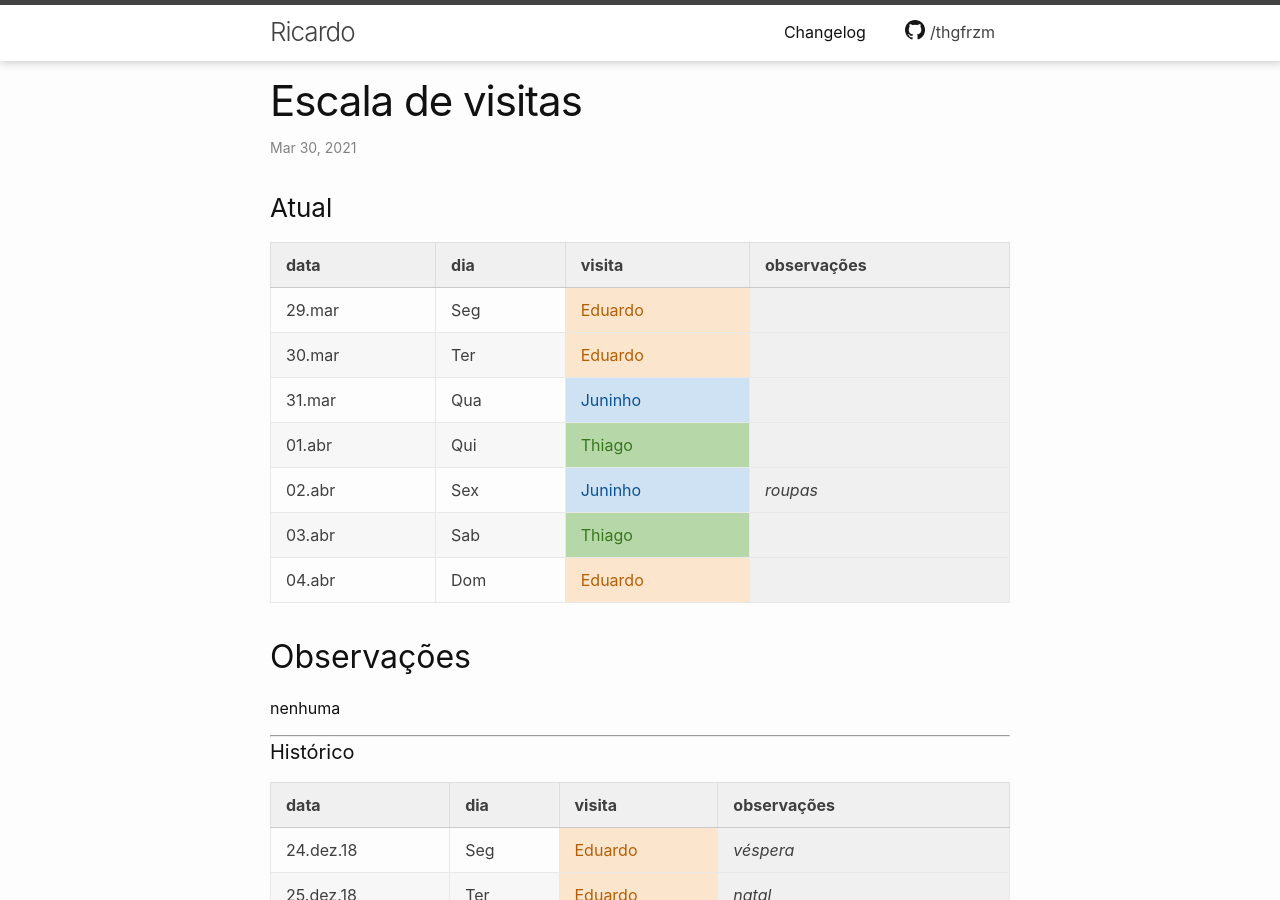
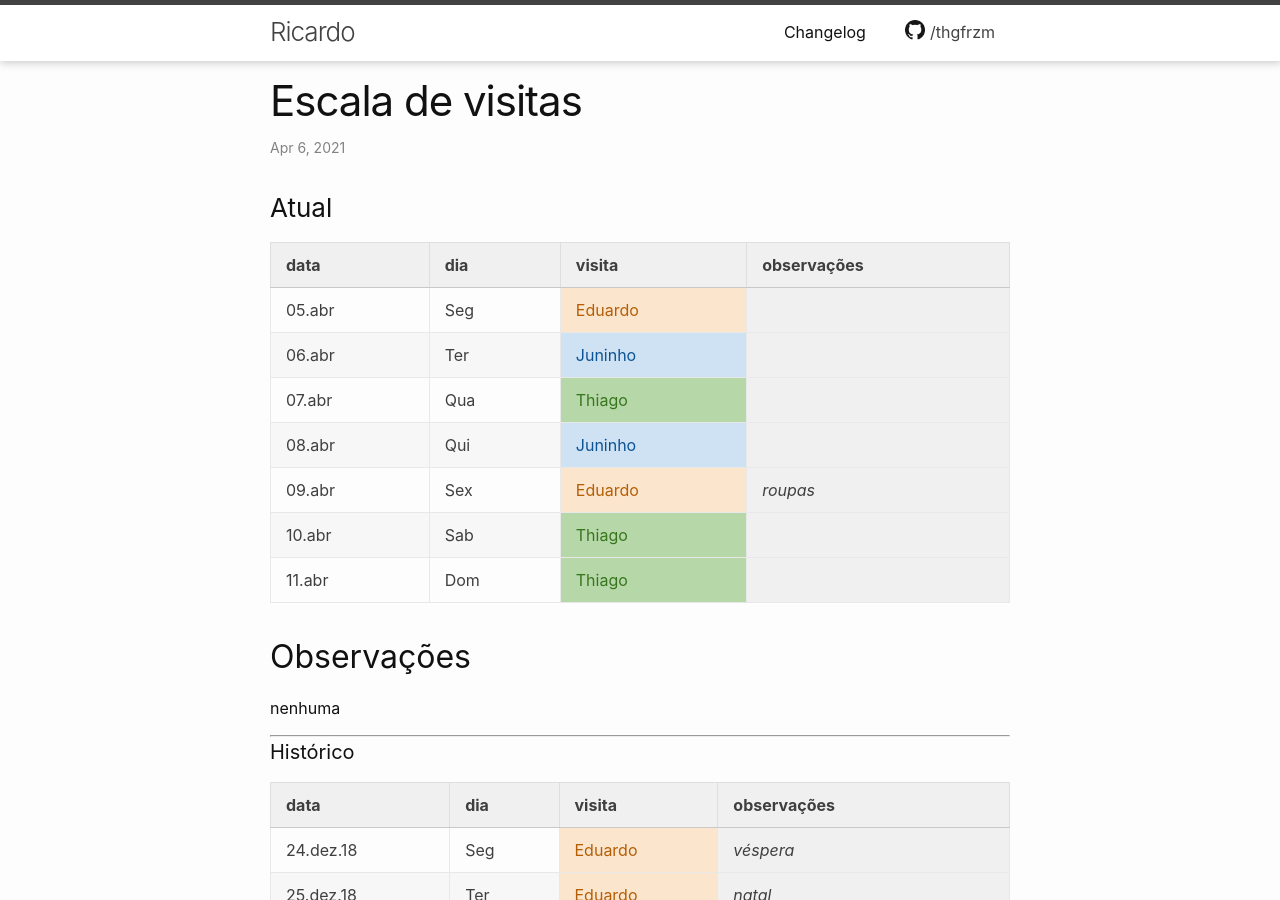
Before and after one commit to thgfrzm/ricardo, a Jekyll site: the page built from _posts/2018-12-23-escala-visitas.markdown, in a window 1280 px wide and 900 px high. Built offline with Jekyll 4.4.1, drawn with Linux system fonts in a browser that asks for light colours; some of the changed text lies outside the part shown.

Commit message:
Update 2018-12-23-escala-visitas.markdown

```diff
--- a/_posts/2018-12-23-escala-visitas.markdown
+++ b/_posts/2018-12-23-escala-visitas.markdown
@@ -1,7 +1,7 @@
 ---
 layout: post
 title:  "Escala de visitas"
-date:   2021-03-30 14:00:00 -0300
+date:   2021-04-06 04:30:00 -0300
 categories: agenda
 ---
 <!--
@@ -15,13 +15,13 @@ categories: agenda
 
 | data   | dia | visita  | observações |
 | ------ | --- | ------- | ----------- |
-| 29.mar | Seg | Eduardo |             |
-| 30.mar | Ter | Eduardo |             |
-| 31.mar | Qua | Juninho |             |
-| 01.abr | Qui | Thiago  |             |
-| 02.abr | Sex | Juninho | _roupas_    |
-| 03.abr | Sab | Thiago  |             |
-| 04.abr | Dom | Eduardo |             |
+| 05.abr | Seg | Eduardo |             |
+| 06.abr | Ter | Juninho |             |
+| 07.abr | Qua | Thiago  |             |
+| 08.abr | Qui | Juninho |             |
+| 09.abr | Sex | Eduardo | _roupas_    |
+| 10.abr | Sab | Thiago  |             |
+| 11.abr | Dom | Thiago  |             |
 
 ## Observações
 
@@ -859,3 +859,10 @@ nenhuma
 | 26.mar    | Sex | Juninho     |                     |
 | 27.mar    | Sab | Thiago      | _roupas_            |
 | 28.mar    | Dom | Thiago      |                     |
+| 29.mar    | Seg | Eduardo     |                     |
+| 30.mar    | Ter | Eduardo     |                     |
+| 31.mar    | Qua | Juninho     |                     |
+| 01.abr    | Qui | Thiago      |                     |
+| 02.abr    | Sex | Juninho     | _roupas_            |
+| 03.abr    | Sab | Thiago      |                     |
+| 04.abr    | Dom | Eduardo     |                     |
```
